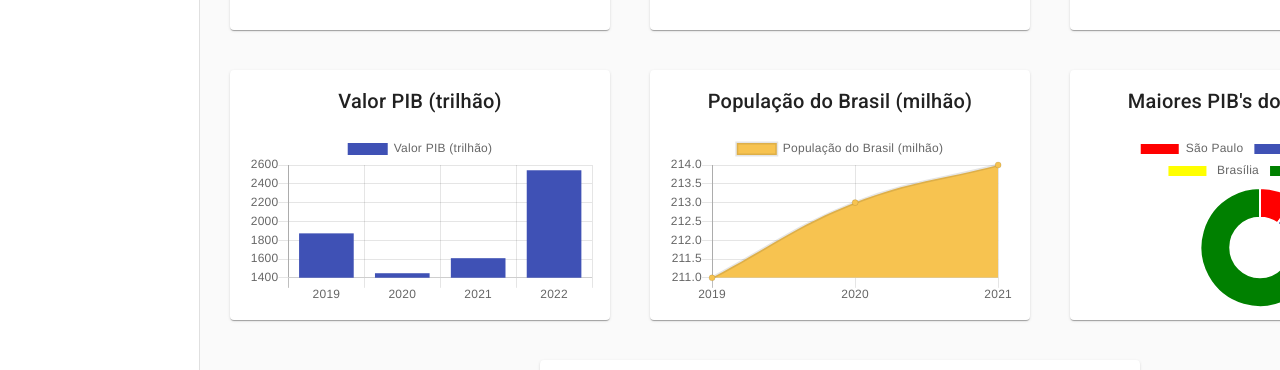
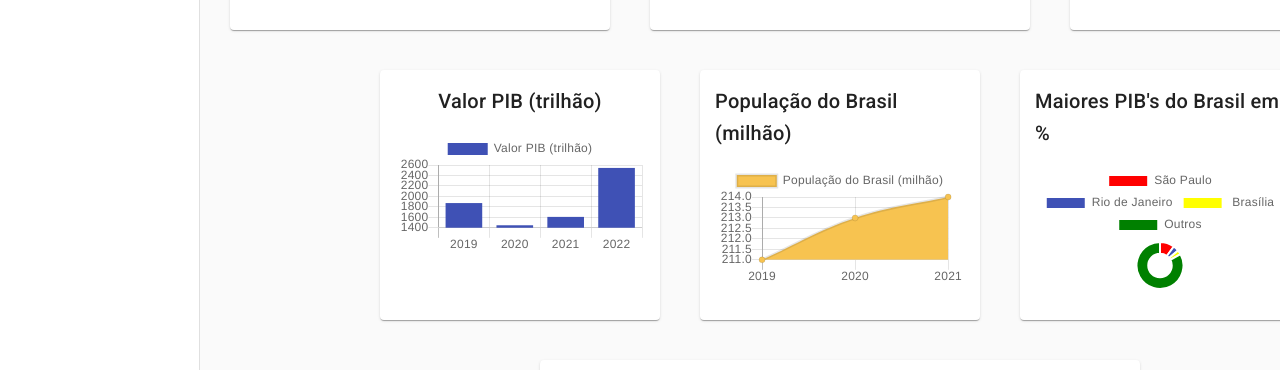
Before and after one commit to vitormalvestiti/Projeto-de-dashboard-Angular, an Angular app: page /home/dashboard in a window 1280 px wide. Shown: the part 254-624 px from the top of the page. Built offline with nearby package versions, Linux system fonts and the light colour scheme.

Commit message:
teste scss

```diff
--- a/src/app/dashboard/dashboard.component.scss
+++ b/src/app/dashboard/dashboard.component.scss
@@ -51,7 +51,7 @@
 }
 
 .grafics .example-card{
-  width: 380px;
+  width: 280px;
   height: 250px;
 
 }
```
